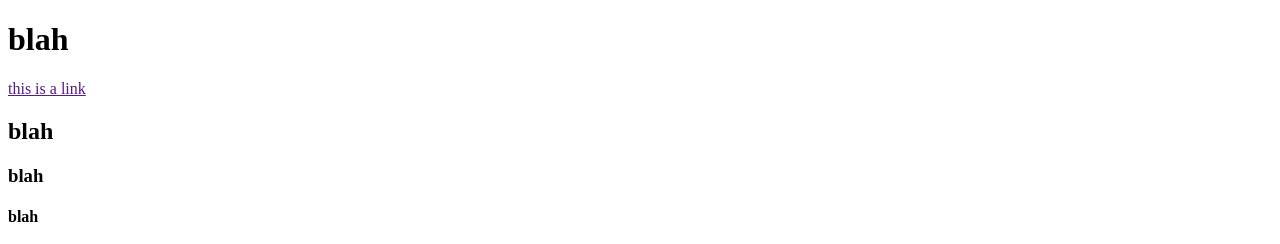
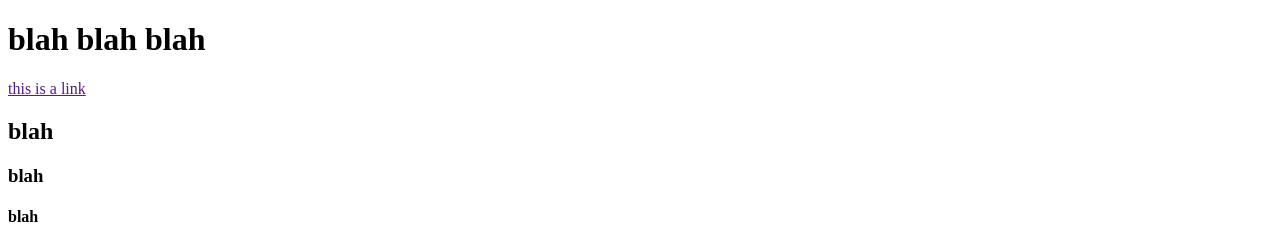
Before and after one commit to JamesArbogast/html, a plain HTML site: page dictionary/index.html in a window 1280 px wide. Shown: the top 244 px of the page. Drawn offline with Linux system fonts and the light colour scheme.

Commit message:
initial commit

```diff
--- a/dictionary/index.html
+++ b/dictionary/index.html
@@ -8,7 +8,7 @@
     <title>Document</title>
 </head>
     <body>
-        <h1>blah</h1>
+        <h1>blah blah blah</h1>
         <a href="">this is a link</a>
         <h2>blah</h2>
         <h3>blah</h3>
```
